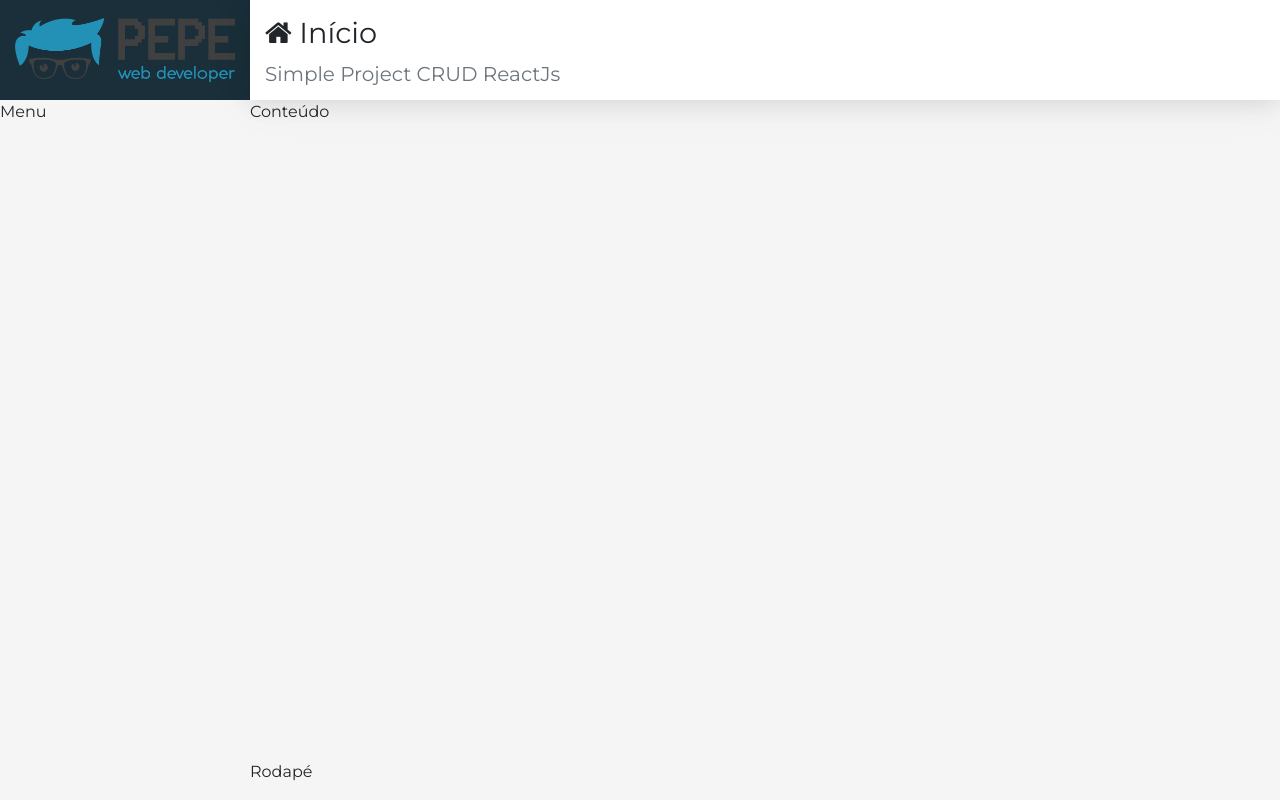
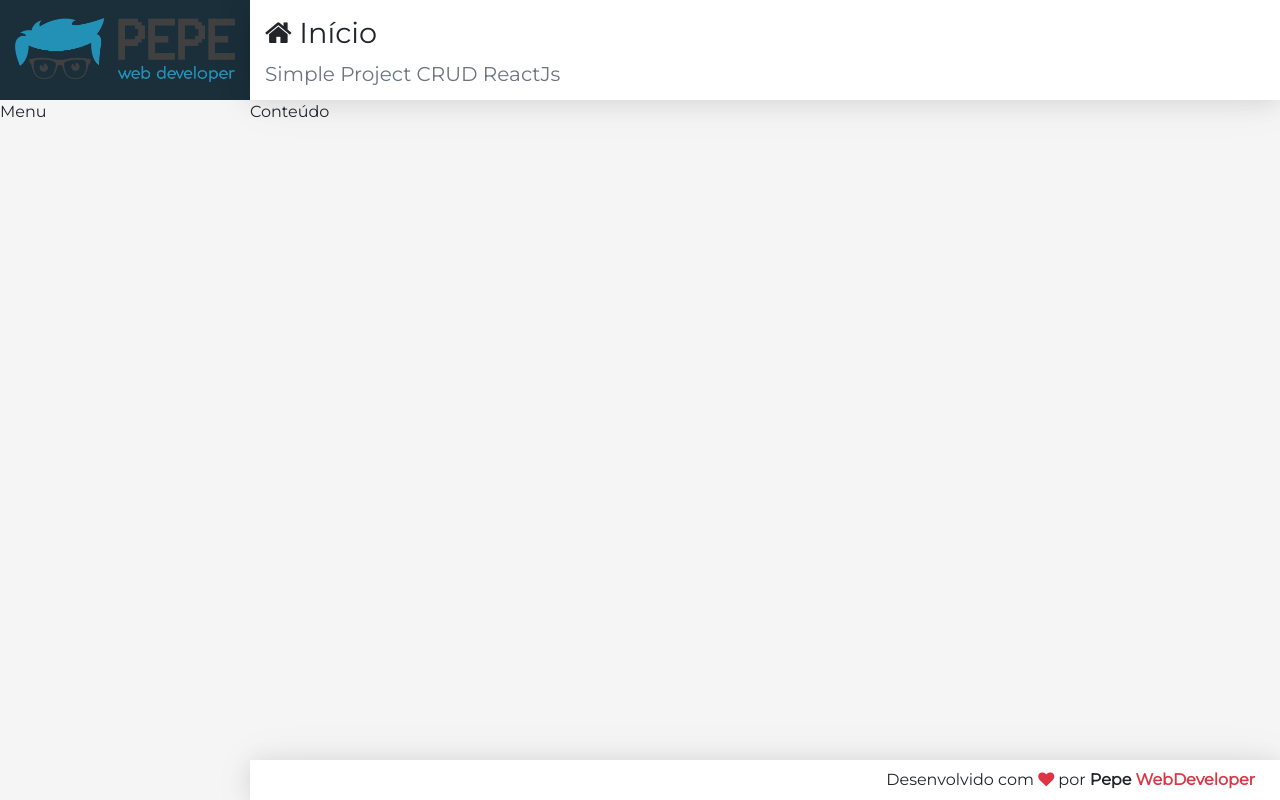
Before and after one commit to peperoschach/crud-react, a React (Create React App) app in the folder frontend/: page / in a window 1280 px wide. Built offline with nearby package versions, Linux system fonts and the light colour scheme.

Commit message:
Component Footer

```diff
--- a/frontend/src/components/template/Footer.css
+++ b/frontend/src/components/template/Footer.css
@@ -0,0 +1,8 @@
+footer.footer {
+  display: flex;
+  align-items: center;
+  justify-content: flex-end;
+  padding: 0 25px;
+  background-color: #ffffff;
+  box-shadow: var(--shadow);
+}
--- a/frontend/src/components/template/Footer.jsx
+++ b/frontend/src/components/template/Footer.jsx
@@ -3,5 +3,8 @@ import React from 'react'
 
 export default props =>
   <footer className="footer">
-    Rodapé
+    <span>
+      Desenvolvido com <i className="fa fa-heart text-danger"></i> por
+      <strong> Pepe <span className="text-danger">WebDeveloper</span></strong>
+    </span>
   </footer>
```
